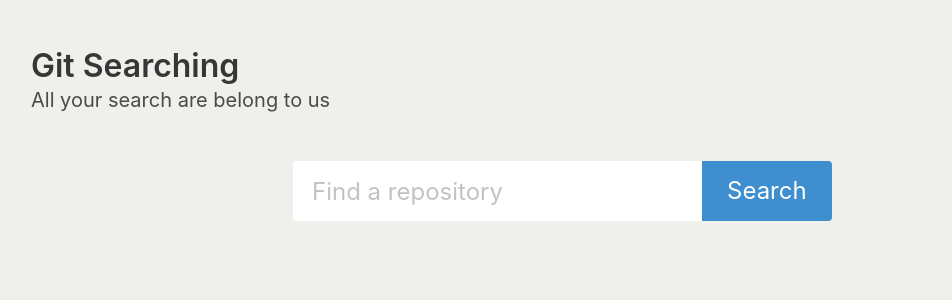
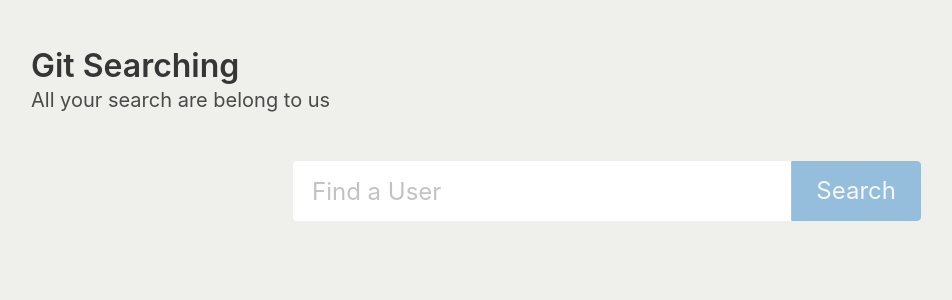
Before and after one commit to jtomchak/git-searching, a React (Create React App) app: page / in a window 1280 px wide. Shown: the top 300 px of the page, without its empty margins (33-985 px from the left). Built offline with nearby package versions, Linux system fonts and the light colour scheme.

Commit message:
base testing and search controlled input

```diff
--- a/public/index.html
+++ b/public/index.html
@@ -5,10 +5,7 @@
     <link rel="shortcut icon" href="%PUBLIC_URL%/favicon.ico" />
     <meta name="viewport" content="width=device-width, initial-scale=1" />
     <meta name="theme-color" content="#000000" />
-    <meta
-      name="description"
-      content="Web site created using create-react-app"
-    />
+    <meta name="description" content="Search for git users" />
     <link rel="apple-touch-icon" href="logo192.png" />
     <!--
       manifest.json provides metadata used when your web app is installed on a
--- a/src/components/Search.js
+++ b/src/components/Search.js
@@ -1,20 +1,38 @@
 import React, { Component } from "react";
 
 class Search extends Component {
+  state = {
+    searchTerm: "",
+    isLoading: false
+  };
+
+  handleSearchInputOnChange = event => {
+    console.log(event.target);
+    this.setState({
+      searchTerm: event.target.value
+    });
+  };
   render() {
+    const { searchTerm } = this.state;
+    // Set simple validation for searchterm length
+    const isEnabled = searchTerm.length > 2;
     return (
       <div className="columns">
         <div className="column is-half is-offset-one-quarter">
           <div className="field has-addons is-expanded">
-            <div className="control">
+            <div className="control is-expanded">
               <input
                 className="input is-large"
                 type="text"
-                placeholder="Find a repository"
+                placeholder="Find a User"
+                value={searchTerm}
+                onChange={this.handleSearchInputOnChange}
               />
             </div>
             <div className="control">
-              <a className="button is-info is-large">Search</a>
+              <button disabled={!isEnabled} className="button is-info is-large">
+                Search
+              </button>
             </div>
           </div>
         </div>
```
Also changed, not shown: 1 other file (tests, documents, lock files or other folders).
